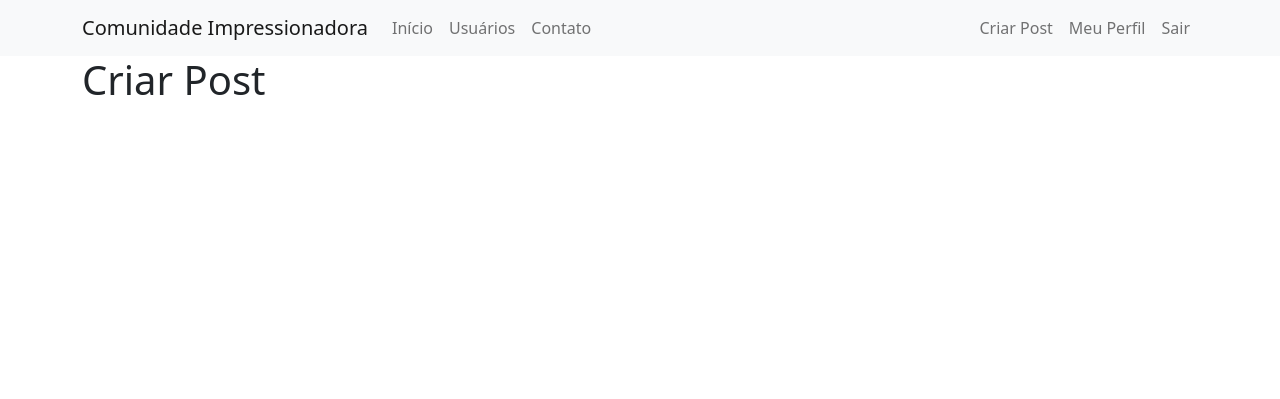
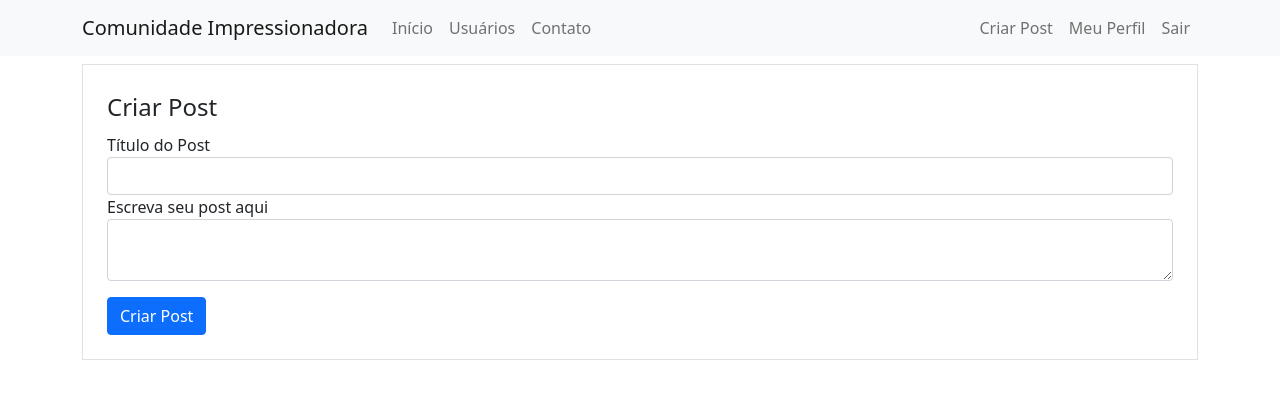
Before and after one commit to thomasraphael96/Curso-Site-Flask, a Flask app: page /post/criar in a window 1280 px wide. Shown: the top 399 px of the page. Run offline with Flask 2, Linux system fonts and the light colour scheme; a user stored in the database is signed in; some libraries are stand-ins or nearby versions.

Commit message:
Update aula 44
44. Permitindo a criação de posts

```diff
--- a/comunidadeimpressionadora/forms.py
+++ b/comunidadeimpressionadora/forms.py
@@ -1,6 +1,6 @@
 from flask_wtf import FlaskForm
 from flask_wtf.file import FileField, FileAllowed
-from wtforms import StringField, PasswordField, SubmitField, BooleanField
+from wtforms import StringField, PasswordField, SubmitField, BooleanField, TextAreaField
 from wtforms.validators import DataRequired, Length, Email, EqualTo, ValidationError
 from comunidadeimpressionadora.models import Usuario
 from flask_login import current_user
@@ -40,3 +40,8 @@ class FormEditarPerfil(FlaskForm):
             usuario = Usuario.query.filter_by(email=email.data).first()
             if usuario:
                 raise ValidationError('Já existe um usuário com esse e-mail.')
+
+class FormCriarPost(FlaskForm):
+    titulo = StringField('Título do Post', validators=[DataRequired(), Length(2,140)])
+    corpo = TextAreaField('Escreva seu post aqui', validators=[DataRequired()])
+    botao_submit_criarpost = SubmitField('Criar Post')
--- a/comunidadeimpressionadora/routes.py
+++ b/comunidadeimpressionadora/routes.py
@@ -1,7 +1,7 @@
 from flask import render_template, url_for, request, flash, redirect
-from comunidadeimpressionadora.forms import FormLogin, FormCriarConta, FormEditarPerfil
+from comunidadeimpressionadora.forms import FormLogin, FormCriarConta, FormEditarPerfil, FormCriarPost
 from comunidadeimpressionadora import app, database, bcrypt
-from comunidadeimpressionadora.models import Usuario
+from comunidadeimpressionadora.models import Usuario, Post
 from flask_login import login_user, logout_user, current_user, login_required
 import secrets
 import os
@@ -70,10 +70,17 @@ def perfil():
     foto_perfil = url_for('static', filename='fotos_perfil/{}'.format(current_user.foto_perfil))
     return render_template('perfil.html', foto_perfil = foto_perfil)
 
-@app.route('/post/criar')
+@app.route('/post/criar', methods=['GET','POST'])
 @login_required
 def criar_post():
-    return render_template('criarpost.html')
+    form = FormCriarPost()
+    if form.validate_on_submit():
+        post = Post(titulo = form.titulo.data, corpo = form.corpo.data, autor = current_user)
+        database.session.add(post)
+        database.session.commit()
+        flash('Post criado com sucesso', 'alert-success')
+        return redirect(url_for('home'))
+    return render_template('criarpost.html', form=form)
 
 
 def salvar_imagem(imagem):
--- a/comunidadeimpressionadora/templates/criarpost.html
+++ b/comunidadeimpressionadora/templates/criarpost.html
@@ -2,9 +2,46 @@
 
 {% block body %}
 
-    <div class="container">
-        <h1>Criar Post</h1>
+<div class="container">
+    <div class="row">
+        <div class="col">
+            <form action="" method="post" class="border p-4 mt-2">
+                {{form.csrf_token}}
+                <legend>Criar Post</legend>
+                <fieldset>
+                    <div class="form-group">
+                        {{form.titulo.label(class="form-control-label")}}
+                        {% if form.titulo.errors %}
+                            {{form.titulo(class="form-control is-invalid")}}
+                            <div class="invalid-feedback">
+                                {% for erro in form.titulo.errors %}
+                                    {{ erro }}
+                                {% endfor %}
+                            </div>
+                        {% else %}
+                            {{form.titulo(class="form-control")}}
+                        {% endif %}
+                    </div>
+                    <div class="form-group">
+                        {{form.corpo.label(class="form-control-label")}}
+                        {% if form.corpo.errors %}
+                            {{form.corpo(class="form-control is-invalid")}}
+                            <div class="invalid-feedback">
+                                {% for erro in form.corpo.errors %}
+                                    {{ erro }}
+                                {% endfor %}
+                            </div>
+                        {% else %}
+                            {{form.corpo(class="form-control")}}
+                        {% endif %}
+                    </div>
+                </fieldset>
+                {{form.botao_submit_criarpost(class="btn btn-primary mt-3")}}
+            </form>
+        </div>
+
     </div>
+</div>
 
 
 {% endblock %}
```
Also changed, not shown: instance/comunidade.db.
